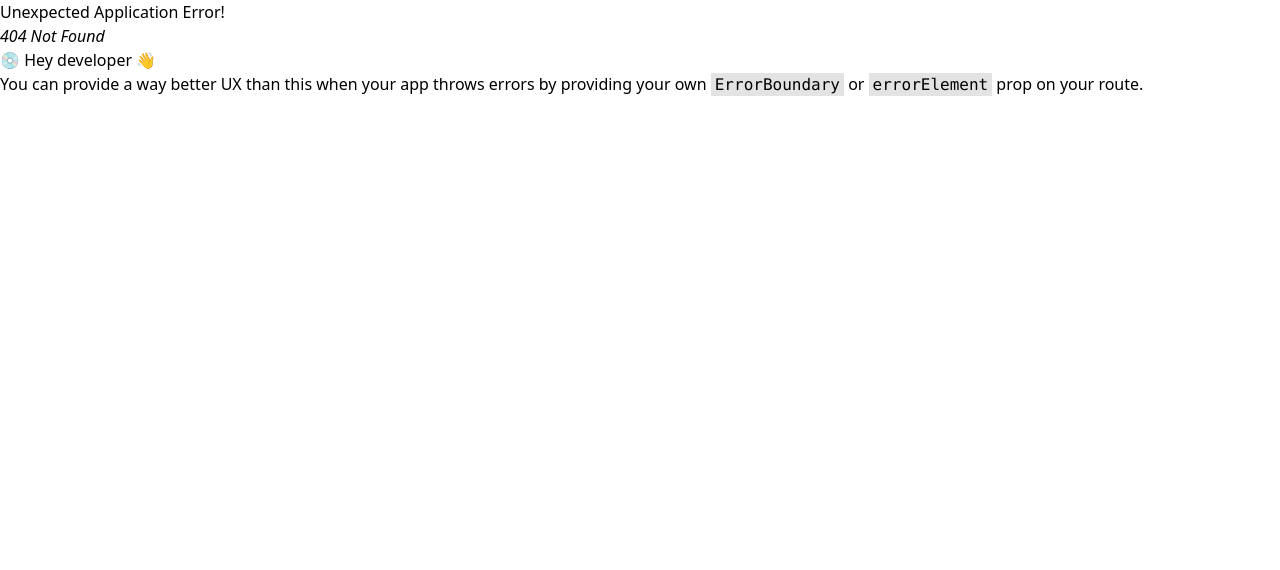
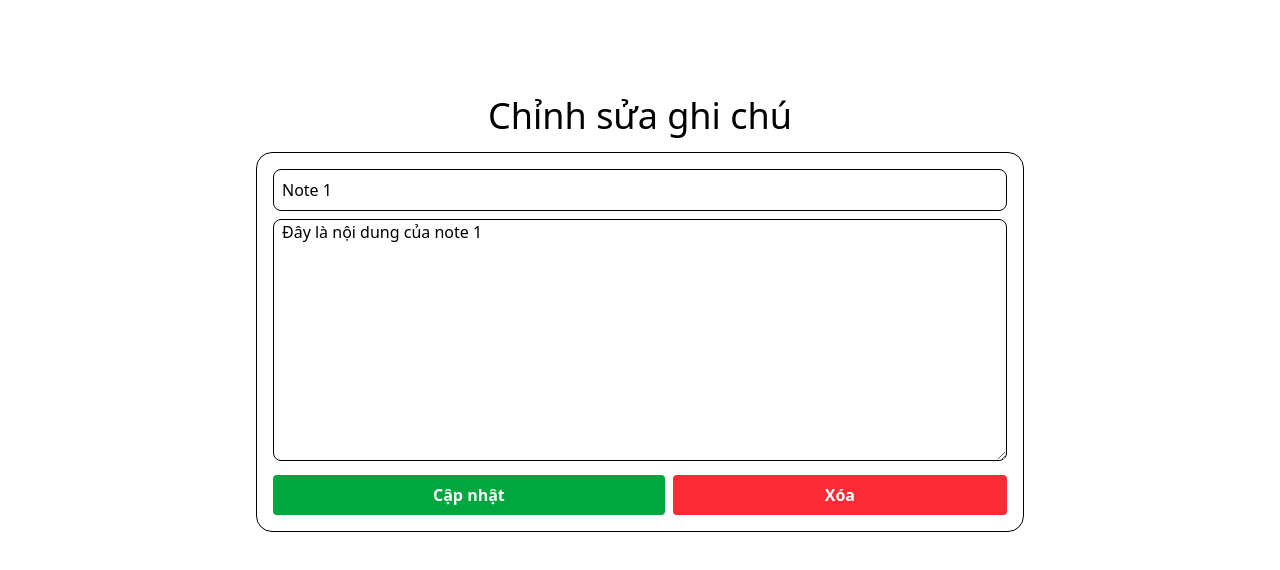
Before and after one commit to ngthcuong/Note-app, a React (Vite) app: page /view-note/1 in a window 1280 px wide. Before the commit this address had no page. Shown: the top 570 px of the page. Built offline with nearby package versions, Linux system fonts and the light colour scheme.

Commit message:
feat: implement NotesProvider

```diff
--- a/src/components/NoteCard.tsx
+++ b/src/components/NoteCard.tsx
@@ -1,5 +1,6 @@
 import type React from 'react';
 import type { Note } from '../interfaces/Note';
+import { useNavigate } from 'react-router';
 
 interface NoteCardProps extends Note {
   viewNote: (id: string) => void;
@@ -15,6 +16,8 @@ const NoteCard: React.FC<NoteCardProps> = ({
   viewNote,
   deleteNote,
 }) => {
+  const navigate = useNavigate();
+
   // Giới hạn hiển thị nếu tiêu đề hoặc nội dung quá dài
   const maxLength = 100;
   const displayContent =
--- /dev/null
+++ b/src/contexts/NotesProvider.tsx
@@ -0,0 +1,71 @@
+import { createContext, useContext, useState, type ReactNode } from 'react';
+import type React from 'react';
+import type { Note } from '../interfaces/Note';
+import { mockPost } from '../assets/mockPost';
+
+interface NotesContextType {
+  notes: Note[];
+  addNote: (note: Note) => void;
+  updateNote: (id: string, note: Partial<Note>) => void;
+  deleteNote: (id: string) => void;
+  getNoteById: (id: string) => Note | undefined;
+}
+
+// Tạo context object chưa data và func để share giữa các components
+const NotesContext = createContext<NotesContextType | undefined>(undefined);
+
+// Custom hook - giúp TS biết context không bao giờ undefined
+const useNotes = () => {
+  const context = useContext(NotesContext);
+  if (!context) {
+    throw new Error('useNotes must be used within a NotesProvider');
+  }
+  return context;
+};
+
+// React.FC<{ children: ReactNode }> : thông báo NotesProvider là một React Functional Component
+// nhận một prop là children
+// ReactNote - type cho mọi thứ có thể render trong React
+const NotesProvider: React.FC<{ children: ReactNode }> = ({ children }) => {
+  const [notes, setNotes] = useState<Note[]>(mockPost);
+
+  const addNote = (note: Note) => {
+    setNotes(prev => [...prev, note]);
+  };
+
+  // Partial<T> biến tất cả các properties của type T thành optional (? - có thể có hoặc không)
+  // Required<T> ngược lại với Partial
+  const updateNote = (id: string, updatedNote: Partial<Note>) => {
+    setNotes(prev =>
+      prev.map(note =>
+        note.id === id
+          ? { ...note, ...updatedNote, updatedAt: new Date() }
+          : note
+      )
+    );
+  };
+
+  const deleteNote = (id: string) => {
+    setNotes(prev => prev.filter(note => note.id !== id));
+  };
+
+  const getNoteById = (id: string) => {
+    return notes.find(note => note.id === id);
+  };
+
+  return (
+    <NotesContext.Provider
+      value={{
+        notes,
+        addNote,
+        updateNote,
+        deleteNote,
+        getNoteById,
+      }}
+    >
+      {children}
+    </NotesContext.Provider>
+  );
+};
+
+export { NotesProvider, NotesContext, useNotes };
--- a/src/main.tsx
+++ b/src/main.tsx
@@ -3,9 +3,12 @@ import { createRoot } from 'react-dom/client';
 import './index.css';
 import { RouterProvider } from 'react-router-dom';
 import router from './routes/index.tsx';
+import { NotesProvider } from './contexts/NotesProvider.tsx';
 
 createRoot(document.getElementById('root')!).render(
   <StrictMode>
-    <RouterProvider router={router} />
+    <NotesProvider>
+      <RouterProvider router={router} />
+    </NotesProvider>
   </StrictMode>
 );
--- a/src/pages/HomePage.tsx
+++ b/src/pages/HomePage.tsx
@@ -9,7 +9,7 @@ const HomePage: React.FC = () => {
   const [notes, setNotes] = useState(mockPost);
 
   const handleViewNote = (id: string) => {
-    console.log(id);
+    navigate(`/view-note/${id}`);
   };
 
   const handleDeleteNote = (id: string) => {
@@ -62,6 +62,7 @@ const HomePage: React.FC = () => {
           </div>
         )}
         {notes
+          .sort((a, b) => b.updatedAt.getTime() - a.updatedAt.getTime())
           .map(item => {
             return (
               <NoteCard
@@ -71,10 +72,7 @@ const HomePage: React.FC = () => {
                 deleteNote={() => handleDeleteNote(item.id)}
               />
             );
-          })
-          .sort(
-            (a, b) => b.props.updatedAt.getTime() - a.props.updatedAt.getTime()
-          )}
+          })}
       </div>
     </div>
   );
--- /dev/null
+++ b/src/pages/ViewNotePage.tsx
@@ -0,0 +1,198 @@
+import React, { useEffect, useState } from 'react';
+import { yupResolver } from '@hookform/resolvers/yup';
+import { Controller, useForm } from 'react-hook-form';
+import * as yup from 'yup';
+import { mockPost } from '../assets/mockPost';
+import { useNavigate, useParams } from 'react-router-dom';
+import type { Note } from '../interfaces/Note';
+
+interface FormData {
+  id?: string;
+  title: string;
+  content: string;
+  createdAt: Date;
+  updatedAt: Date;
+}
+
+const ViewNotePage: React.FC = () => {
+  const navigate = useNavigate();
+  const { id } = useParams<{ id: string }>();
+  const [notes, setNotes] = useState(mockPost);
+  const [foundNote, setFoundNote] = useState<Note | null>(null);
+
+  useEffect(() => {
+    if (!id) {
+      alert('ID ghi chú không hợp lệ');
+      navigate('/');
+      return;
+    }
+
+    try {
+      const note = notes.find(item => item.id === id);
+
+      if (note) {
+        setFoundNote(note);
+        reset({
+          title: note.title,
+          content: note.content,
+          createdAt: note.createdAt,
+          updatedAt: note.updatedAt,
+        });
+      } else {
+        alert('Ghi chú không tồn tại');
+      }
+    } catch (error) {
+      console.log(error);
+    }
+  }, [id]);
+
+  const formSchema = yup.object({
+    title: yup
+      .string()
+      .min(1, 'Tiêu đề không được để trống')
+      .max(100, 'Tiêu đề không được quá 100 ký tự')
+      .required('Tiêu đề là bắt buộc'),
+    content: yup
+      .string()
+      .min(1, 'Nội dung không được để trống')
+      .required('Nội dung là bắt buộc'),
+    createdAt: yup.date().default(() => new Date()),
+    updatedAt: yup.date().default(() => new Date()),
+  });
+
+  const {
+    control,
+    handleSubmit,
+    reset,
+    formState: { isSubmitting },
+  } = useForm<FormData>({
+    resolver: yupResolver(formSchema),
+    defaultValues: {
+      title: '',
+      content: '',
+      createdAt: new Date(),
+      updatedAt: new Date(),
+    },
+  });
+
+  const onSubmit = (formData: FormData) => {
+    if (!id || !foundNote) return;
+
+    const noteIndex = notes.findIndex(item => item.id === id);
+    console.log(noteIndex);
+
+    if (noteIndex !== -1) {
+      notes[noteIndex] = {
+        ...formData,
+        id: id ?? '',
+        updatedAt: new Date(),
+      };
+      setNotes([...notes]);
+
+      control._reset({
+        title: '',
+        content: '',
+        createdAt: new Date(),
+        updatedAt: new Date(),
+      });
+
+      alert('Cập nhật ghi chú thành công!');
+      navigate('/');
+    } else {
+      alert('Không tìm thấy ghi chú!');
+    }
+  };
+
+  const handleDeleteNote = (id: string) => {
+    if (!id) return;
+
+    const noteIndex = mockPost.findIndex(item => item.id === id);
+    if (noteIndex !== -1) {
+      mockPost.splice(noteIndex, 1);
+      alert('Xóa ghi chú thành công');
+      navigate('/');
+    } else {
+      alert('Không tìm thấy ghi chú');
+    }
+  };
+
+  return (
+    <div className='mt-24 flex min-h-screen flex-col items-center'>
+      <div className='text-center text-4xl'>Chỉnh sửa ghi chú</div>
+
+      {/* Form tạo ghi chú */}
+      <div className='mt-4 w-3xl rounded-2xl border p-4'>
+        {/* Tiêu đề */}
+        <div>
+          <Controller
+            control={control}
+            name='title'
+            render={({ field, fieldState }) => {
+              return (
+                <div>
+                  <input
+                    {...field}
+                    type='text'
+                    placeholder='Tiêu đề'
+                    className='w-full rounded-lg border p-2'
+                  />
+                  {fieldState.error && (
+                    <p className='text-sm text-red-500'>
+                      {fieldState.error.message}
+                    </p>
+                  )}
+                </div>
+              );
+            }}
+          />
+        </div>
+
+        {/* Nội dung */}
+        <div className='mt-2'>
+          <Controller
+            control={control}
+            name='content'
+            render={({ field, fieldState }) => {
+              return (
+                <div>
+                  <textarea
+                    {...field}
+                    placeholder='Nội dung'
+                    rows={10}
+                    className='w-full rounded-lg border px-2'
+                  />
+                  {fieldState.error && (
+                    <p className='text-sm text-red-500'>
+                      {fieldState.error.message}
+                    </p>
+                  )}
+                </div>
+              );
+            }}
+          />
+        </div>
+
+        {/* Các nút action */}
+        <div className='mt-2 flex justify-evenly gap-2'>
+          <button
+            className='grow-1 cursor-pointer rounded-sm bg-green-600 p-2 font-semibold text-white'
+            type='button'
+            onClick={handleSubmit(onSubmit)}
+            disabled={isSubmitting}
+          >
+            {isSubmitting ? 'Đang cập nhật' : 'Cập nhật'}
+          </button>
+          <button
+            className='grow-1 cursor-pointer rounded-sm bg-red-500 font-semibold text-white'
+            type='button'
+            onClick={() => handleDeleteNote(id || '')}
+          >
+            Xóa
+          </button>
+        </div>
+      </div>
+    </div>
+  );
+};
+
+export default ViewNotePage;
--- a/src/routes/index.tsx
+++ b/src/routes/index.tsx
@@ -2,6 +2,7 @@ import { createBrowserRouter } from 'react-router';
 import HomePage from '../pages/HomePage';
 import LoginPage from '../pages/LoginPage';
 import CreateNotePage from '../pages/CreateNotePage';
+import ViewNotePage from '../pages/ViewNotePage';
 
 const router = createBrowserRouter([
   {
@@ -16,6 +17,10 @@ const router = createBrowserRouter([
     path: '/create-note',
     element: <CreateNotePage />,
   },
+  {
+    path: '/view-note/:id',
+    element: <ViewNotePage />,
+  },
 ]);
 
 export default router;
```
